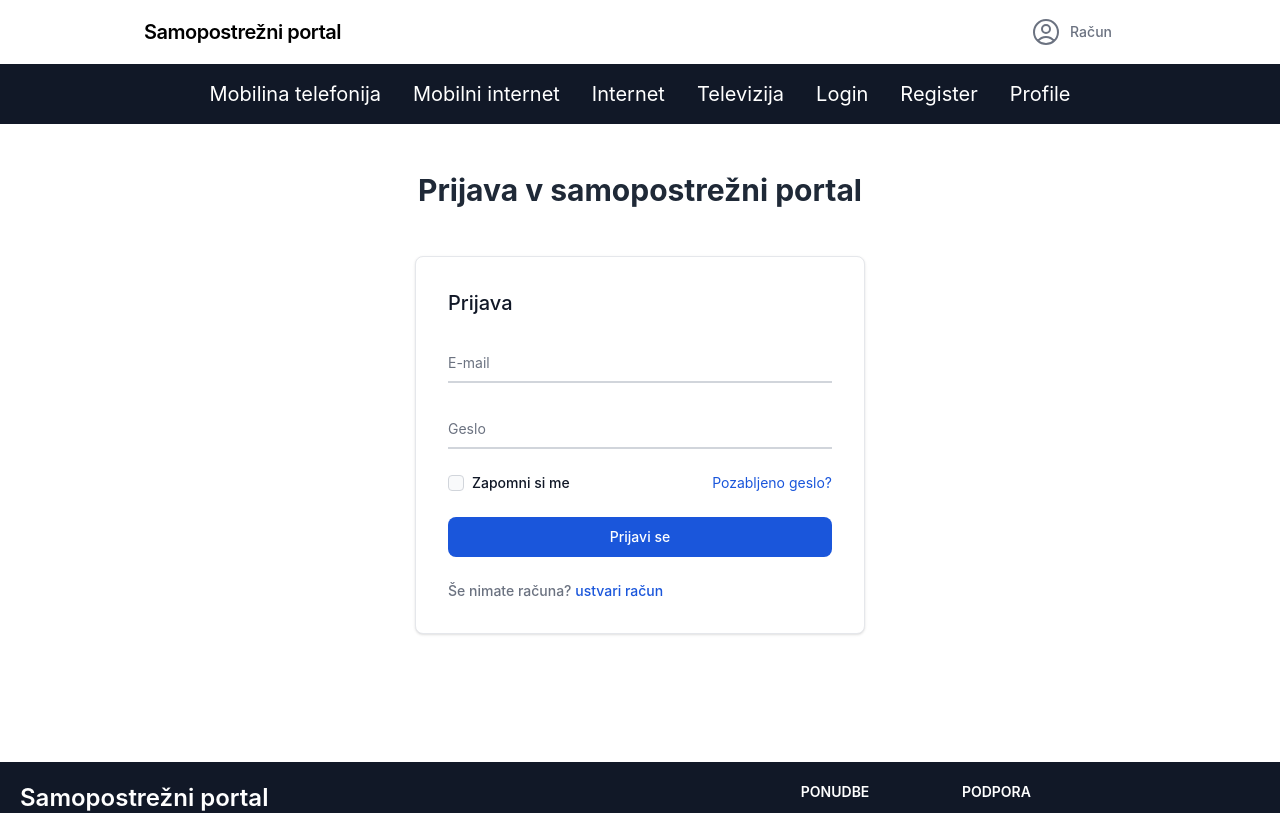
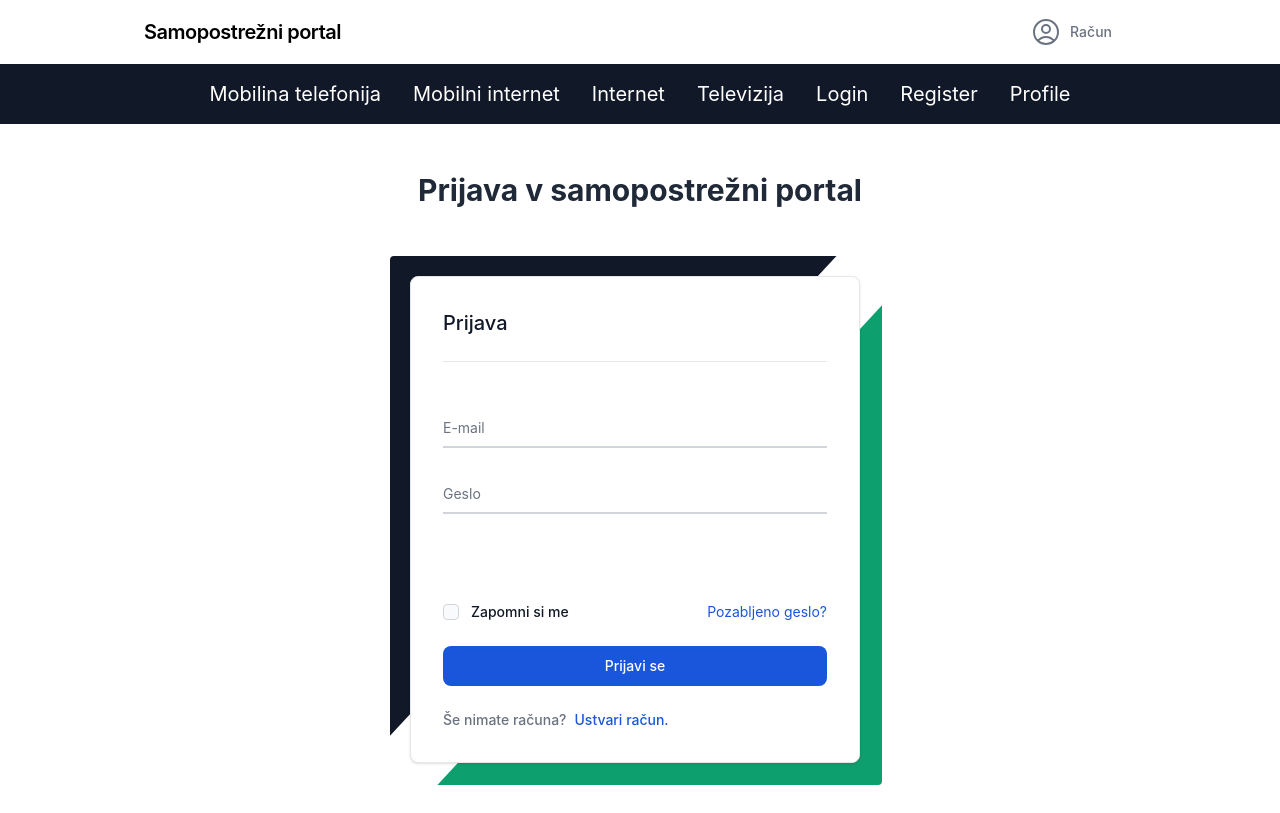
Before and after one commit to FrostyKitten02/bintegra-frontend, a React (Create React App) app in the folder app/: page /prijava in a window 1280 px wide. Shown: the top 813 px of the page. Built offline with nearby package versions, Linux system fonts and the light colour scheme.

Commit message:
#18 login look

```diff
--- a/app/src/pages/LoginPage.tsx
+++ b/app/src/pages/LoginPage.tsx
@@ -17,28 +17,38 @@ export default function LoginPage() {
 
     const [user, setUser] = useState<User>({});
 
-    const handleChange = (event: ChangeEvent<HTMLInputElement>) =>{
+    const handleChange = (event: ChangeEvent<HTMLInputElement>) => {
         const value = event.target.value;
         const atribute = event.target.name;
         setUser(prevState => ({...prevState, [atribute]: value}));
     }
 
-    const handleSubmit = (event: FormEvent<HTMLFormElement>) =>{
+    const handleSubmit = (event: FormEvent<HTMLFormElement>) => {
         event.preventDefault();
         //TODO login the user!!!!
         setUser({});
     }
 
-    return(
+    return (
         <div className="mb-32 text-gray-800 grid justify-items-center pt-12">
             <h2 className="text-3xl font-bold text-center mb-12">Prijava v samopostrežni portal</h2>
-            <div className="w-full max-w-[350px] sm:max-w-[450px] p-4 bg-white border border-gray-200 rounded-lg shadow sm:p-6 md:p-8">
-                <form className="space-y-6" onSubmit={handleSubmit}>
-                    <h5 className="text-xl font-medium text-gray-900">Prijava</h5>
-
+            <div className="flex justify-center">
+                <div className="group md:w-[500px]">
+                    <div
+                        className="z-59 hidden md:block md:group-hover:transition md:group-hover:duration-700 duration-700 md:group-hover:scale-[103%] rounded registration-first bg-gray-900 absolute w-[470px] h-[505px]"></div>
+                    <div
+                        className="z-59 hidden md:block rounded md:group-hover:transition md:group-hover:duration-700 duration-700 md:group-hover:scale-[103%] registration-second bg-green-500 absolute w-[468px] h-[505px] ml-6 mt-6"></div>
+                    <div
+                        className="z-58 sm:mt-5 sm:ml-5 relative w-full max-w-[350px] sm:max-w-[450px] p-4 bg-white border border-gray-200 rounded-lg shadow sm:p-6 md:p-8">
+                        <form className="space-y-6"
+                              onSubmit={handleSubmit}>
+                            <h5 className="text-xl font-medium text-gray-900">
+                                Prijava
+                            </h5>
+                            <hr className="pb-5"/>
                             <InputWithLabel
                                 handleChange={handleChange}
-                        value={user.email??""}
+                                value={user.email ?? ""}
                                 label="E-mail"
                                 name="email"
                                 type="email"
@@ -48,7 +58,7 @@ export default function LoginPage() {
 
                             <InputWithLabel
                                 handleChange={handleChange}
-                        value={user.password??""}
+                                value={user.password ?? ""}
                                 label="Geslo"
                                 name="password"
                                 type="password"
@@ -56,25 +66,42 @@ export default function LoginPage() {
                                 required
                             />
 
-                    <div className="flex items-start">
+                            <div className="flex items-start pt-16">
                                 <div className="flex items-start">
                                     <div className="flex items-center h-5">
-                                <input id="remember" type="checkbox" value=""
-                                       className="w-4 h-4 border border-gray-300 rounded bg-gray-50 focus:ring-3 focus:ring-blue-300 hover:cursor-pointer"
-                                       required />
+                                        <input id="remember"
+                                               type="checkbox"
+                                               value=""
+                                               className="w-4 h-4 border border-gray-300 rounded bg-gray-50 focus:ring-[0%] hover:cursor-pointer"
+                                               required/>
                                     </div>
-                            <label htmlFor="remember" className="ml-2 text-sm font-medium text-gray-900">Zapomni si me</label>
+                                    <label
+                                        htmlFor="remember"
+                                        className="ml-3 text-sm font-medium text-gray-900">
+                                        Zapomni si me
+                                    </label>
                                 </div>
-                        <a className="ml-auto text-sm text-blue-700 hover:underline hover:cursor-pointer">Pozabljeno geslo?</a>
+                                <a className="ml-auto text-sm text-blue-700 hover:underline hover:cursor-pointer">Pozabljeno
+                                    geslo?</a>
                             </div>
                             <button type="submit"
                                     className="w-full text-white bg-blue-700 hover:bg-blue-800 focus:ring-4 focus:outline-none focus:ring-blue-300 font-medium rounded-lg text-sm px-5 py-2.5 text-center">
                                 Prijavi se
                             </button>
-                    <div className="text-sm font-medium text-gray-500">Še nimate računa? <a className="text-blue-700 hover:underline hover:cursor-pointer" onClick={()=>{navigate(Paths.REGISTER)}}>ustvari račun</a>
+                            <div className="text-sm font-medium text-gray-500">
+                                Še nimate računa?
+                                <a
+                                    className="text-blue-700 hover:underline hover:cursor-pointer pl-2"
+                                    onClick={() => {
+                                        navigate(Paths.REGISTER)
+                                    }}>
+                                    Ustvari račun.
+                                </a>
                             </div>
                         </form>
                     </div>
                 </div>
+            </div>
+        </div>
     )
 }
```
Lines whose indentation alone changed are shown as unchanged.
